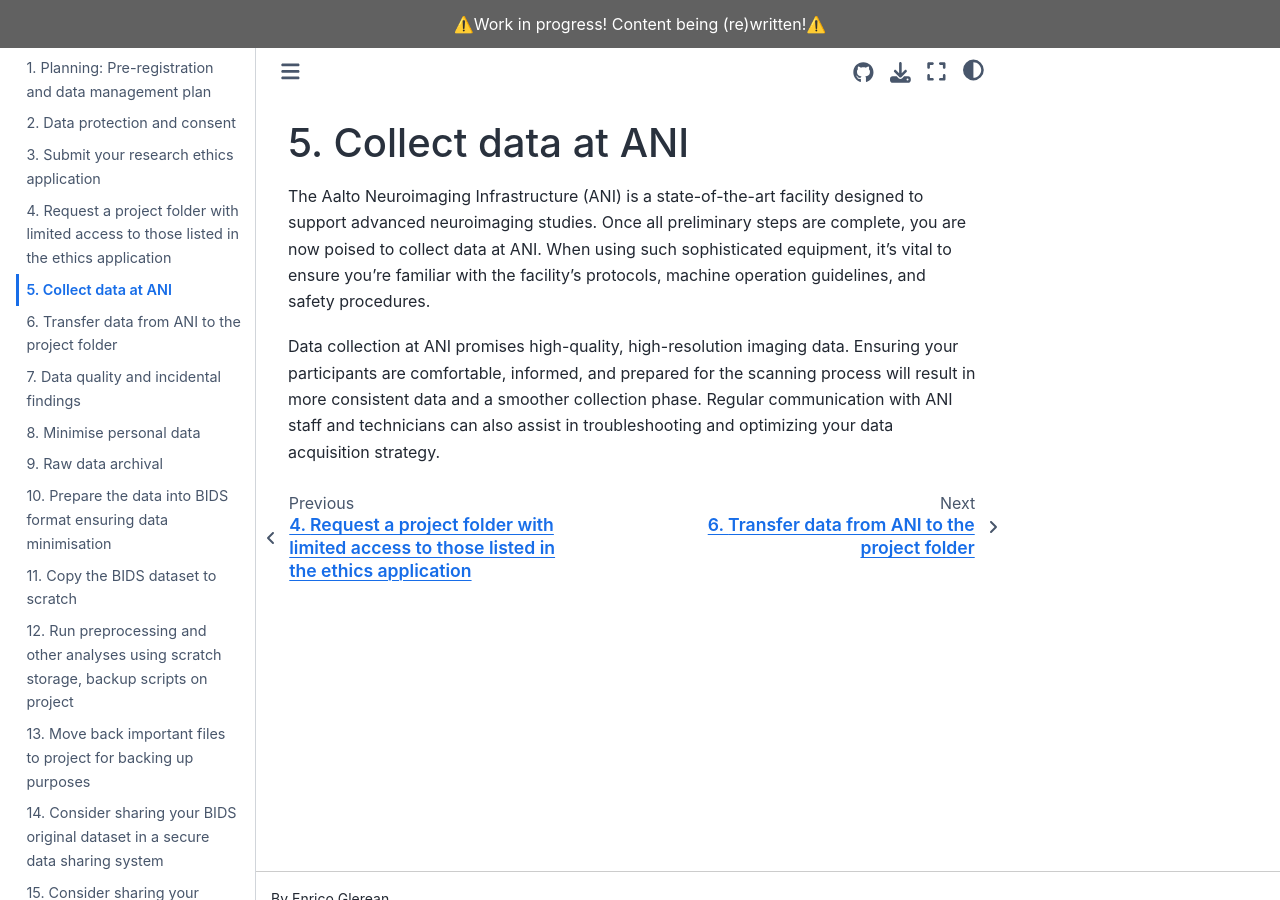
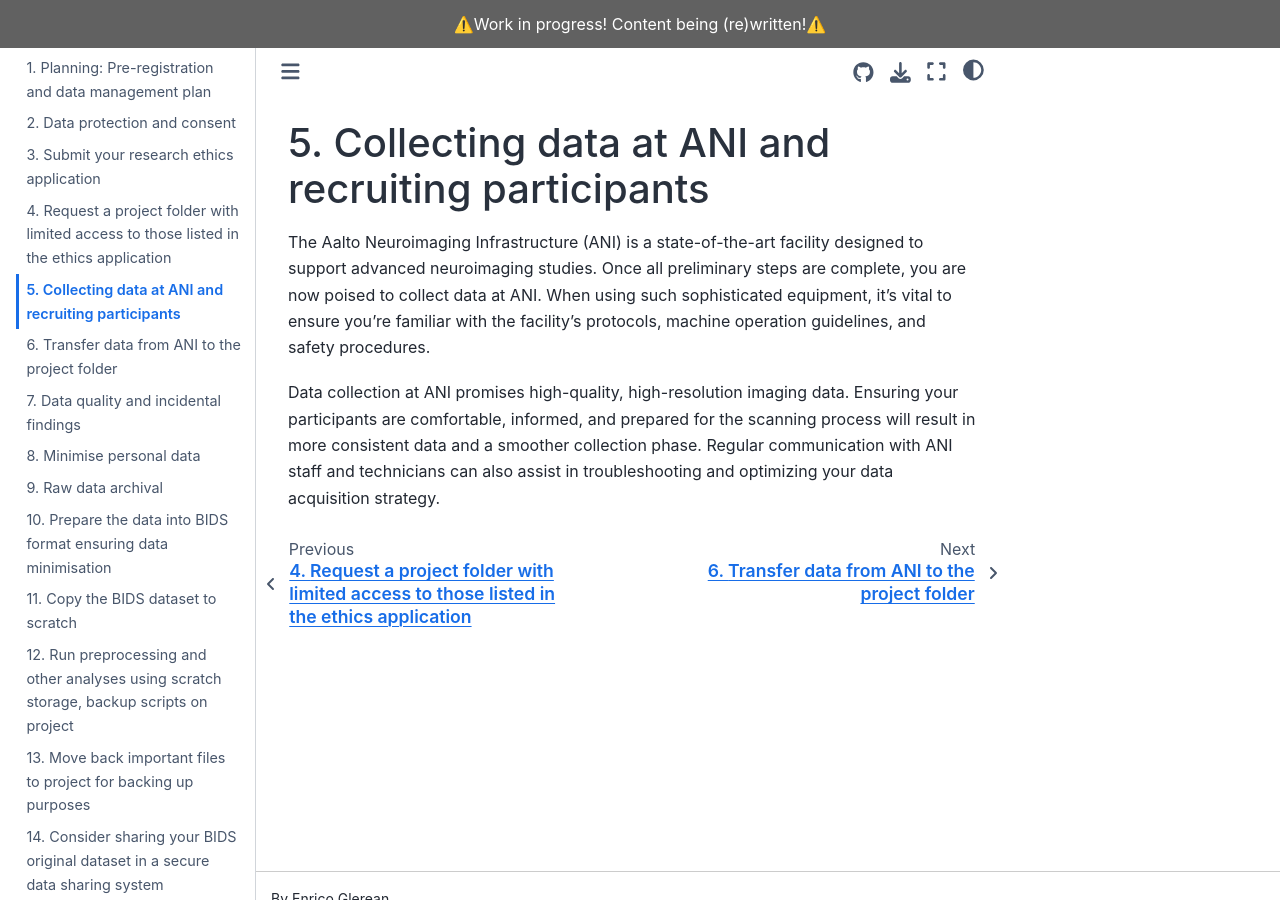
Before and after one commit to eglerean/neuroimagingworkflows, a Sphinx documentation site: the page built from doc/05_ani.md, in a window 1280 px wide and 900 px high. Built offline with Sphinx 7.4.7 and the Sphinx Book theme 1.1.4, drawn with Linux system fonts in a browser that asks for light colours; some of the changed text lies outside the part shown.

Commit message:
adding recruting of subjects

```diff
--- a/doc/05_ani.md
+++ b/doc/05_ani.md
@@ -1,4 +1,4 @@
-# Collect data at ANI
+# Collecting data at ANI and recruiting participants
 
 The Aalto Neuroimaging Infrastructure (ANI) is a state-of-the-art facility designed to support advanced neuroimaging studies. Once all preliminary steps are complete, you are now poised to collect data at ANI. When using such sophisticated equipment, it's vital to ensure you're familiar with the facility's protocols, machine operation guidelines, and safety procedures.
 
```
